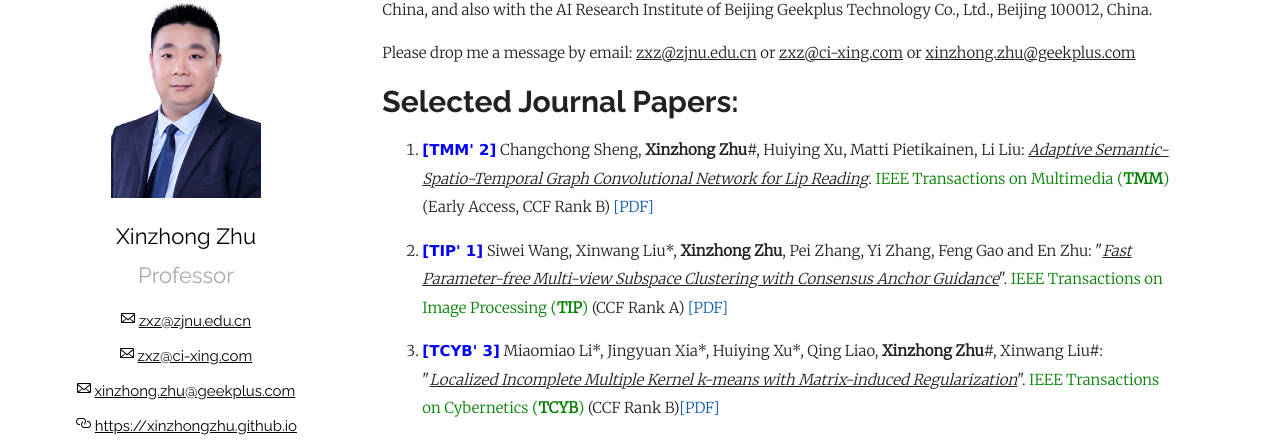
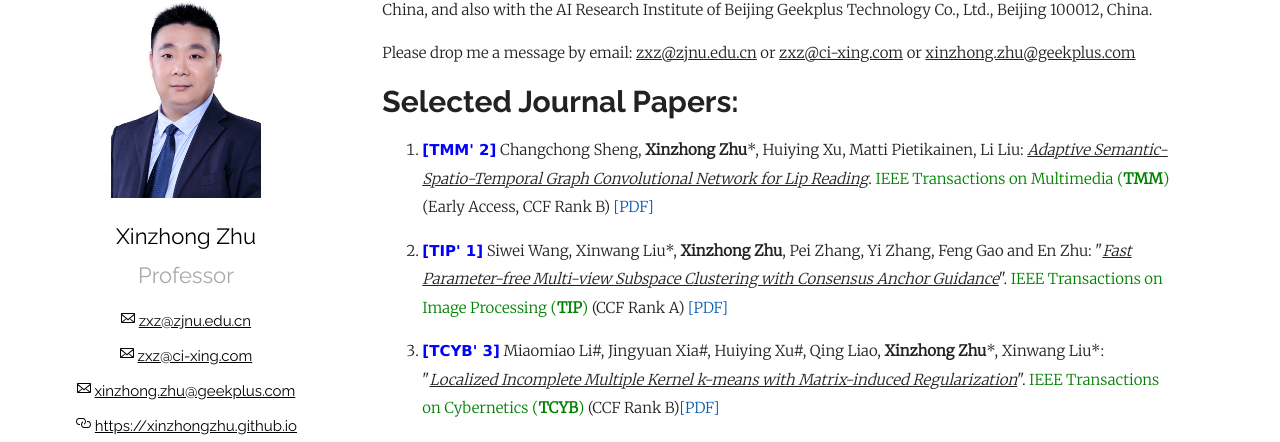
Before and after one commit to xinzhongzhu/xinzhongzhu.github.io, a Jekyll site: the page built from index.md, in a window 1280 px wide and 900 px high. Shown: the part 185-627 px from the top of the window. Built offline with Jekyll 4.4.1, drawn with Linux system fonts in a browser that asks for light colours; our own code applies the rules of GitHub Pages for plain Markdown files.

Commit message:
Update index.md

```diff
--- a/index.md
+++ b/index.md
@@ -14,11 +14,11 @@ Please drop me a message by email: <u>zxz@zjnu.edu.cn</u> or <u>zxz@ci-xing.com<
 # Selected Journal Papers:
 
 <ol>
-<p style="margin-top: 8px;"><li><font face="verdana" color="blue"><b>[TMM' 2]</b></font> Changchong Sheng, <b>Xinzhong Zhu</b>#, Huiying Xu, Matti Pietikainen, Li Liu: <i><u>Adaptive Semantic-Spatio-Temporal Graph Convolutional Network for Lip Reading</u></i>. <font color="green">IEEE Transactions on Multimedia (<b>TMM</b>)</font> (Early Access, CCF Rank B) <a href = "https://github.com/xinzhongzhu/xinzhongzhu.github.io/blob/master/document/Adaptive_Semantic-Spatio-Temporal_Graph_Convolutional_Network_for_Lip_Reading.pdf">[PDF]</a></li></p>
+<p style="margin-top: 8px;"><li><font face="verdana" color="blue"><b>[TMM' 2]</b></font> Changchong Sheng, <b>Xinzhong Zhu</b>*, Huiying Xu, Matti Pietikainen, Li Liu: <i><u>Adaptive Semantic-Spatio-Temporal Graph Convolutional Network for Lip Reading</u></i>. <font color="green">IEEE Transactions on Multimedia (<b>TMM</b>)</font> (Early Access, CCF Rank B) <a href = "https://github.com/xinzhongzhu/xinzhongzhu.github.io/blob/master/document/Adaptive_Semantic-Spatio-Temporal_Graph_Convolutional_Network_for_Lip_Reading.pdf">[PDF]</a></li></p>
 
 <p style="margin-top: 8px;"><li><font face="verdana" color="blue"><b>[TIP' 1]</b></font> Siwei Wang, Xinwang Liu*, <b>Xinzhong Zhu</b>, Pei Zhang, Yi Zhang, Feng Gao and En Zhu: "<i><u>Fast Parameter-free Multi-view Subspace Clustering with Consensus Anchor Guidance</u></i>". <font color="green">IEEE Transactions on Image Processing (<b>TIP</b>)</font> (CCF Rank A) <a href = "https://github.com/xinwangliu/xinwangliu.github.io/blob/main/document/TIP1.pdf">[PDF]</a></li></p>
 
-<p style="margin-top: 8px;"><li><font face="verdana" color="blue"><b>[TCYB' 3]</b></font> Miaomiao Li*, Jingyuan Xia*, Huiying Xu*, Qing Liao, <b>Xinzhong Zhu</b>#, Xinwang Liu#: "<i><u>Localized Incomplete Multiple Kernel k-means with Matrix-induced Regularization</u></i>". <font color="green"> IEEE Transactions on Cybernetics (<b>TCYB</b>)</font> (CCF Rank B)<a href = "https://github.com/xinwangliu/xinwangliu.github.io/blob/main/document/TCYB1.pdf">[PDF]</a></li></p>
+<p style="margin-top: 8px;"><li><font face="verdana" color="blue"><b>[TCYB' 3]</b></font> Miaomiao Li#, Jingyuan Xia#, Huiying Xu#, Qing Liao, <b>Xinzhong Zhu</b>*, Xinwang Liu*: "<i><u>Localized Incomplete Multiple Kernel k-means with Matrix-induced Regularization</u></i>". <font color="green"> IEEE Transactions on Cybernetics (<b>TCYB</b>)</font> (CCF Rank B)<a href = "https://github.com/xinwangliu/xinwangliu.github.io/blob/main/document/TCYB1.pdf">[PDF]</a></li></p>
 
 
 <p style="margin-top: 8px;"><li><font face="verdana" color="blue"><b>[TPAMI' 3]</b></font> Xinwang Liu#, Lei Wang#, <b>Xinzhong Zhu</b>*#, Miaomiao Li, En Zhu, Tongliang Liu, Li Liu, Yong Dou, Jianping Yin: "<i><u>Absent Multiple Kernel Learning Algorithms</u></i>". <font color="green">IEEE Transactions on Pattern Analysis and Machine Intelligence (<b>TPAMI</b>)</font> 42(6): 1303-1316 (2020) (CCF Rank A) <a href = "https://tongliang-liu.github.io/papers/TPAMIAbsentKernel.pdf">[PDF]</a> <a href = "https://github.com/xinwangliu/Absent-Multiple-Kernel-Learning-Algorithms">[Code]</a></li></p>
```
